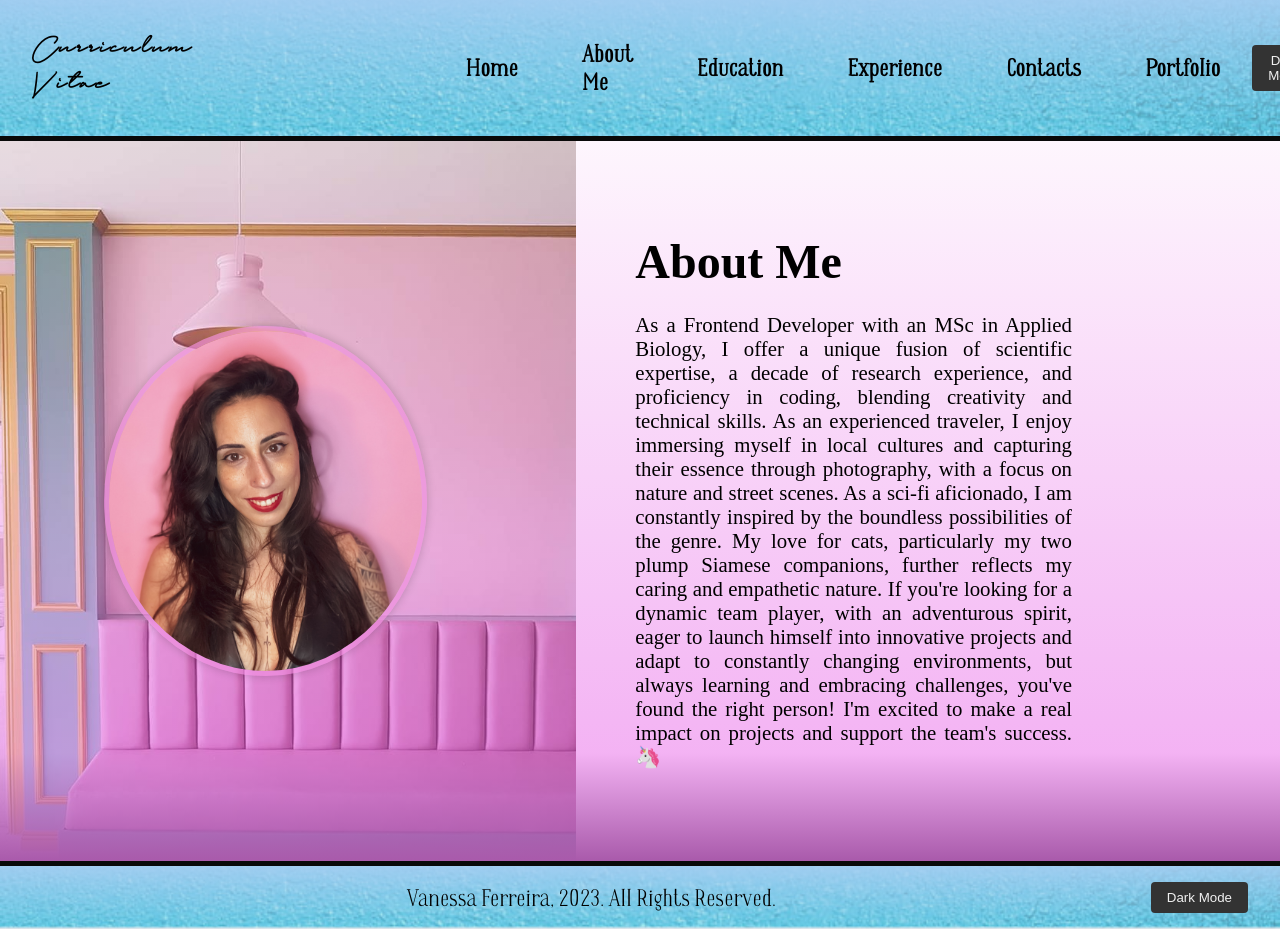
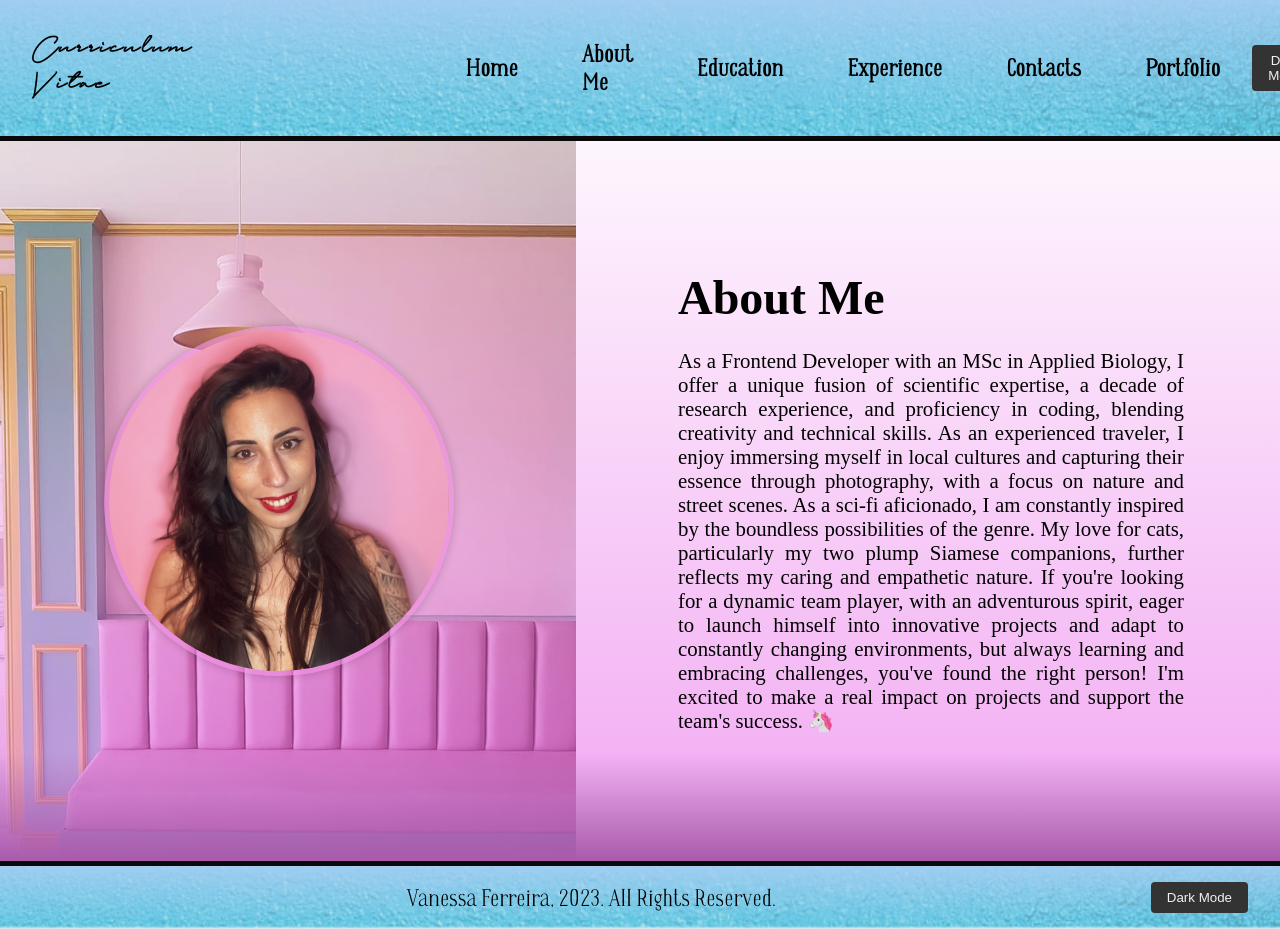
Before and after one commit to epicnessinha/my-cv, a React (Create React App) app: page /about in a window 1280 px wide. Shown: the top 929 px of the page. Built offline with nearby package versions, Linux system fonts and the light colour scheme.

Commit message:
About me text fixed

```diff
--- a/src/components/AboutMe/aboutMe.scss
+++ b/src/components/AboutMe/aboutMe.scss
@@ -56,9 +56,9 @@ $profile-image-size: 350px;
 }
 
 .text-container {
-  width: calc(100% - #{$profile-image-size + 4 * 10px});
+  width: calc(85% - #{$profile-image-size + 4 * 10px});
   text-align: justify;
-  padding: 0 13rem;
+  padding: 0 6rem;
   font-family: $font-family;
   display: flex;
   flex-direction: column;
```
